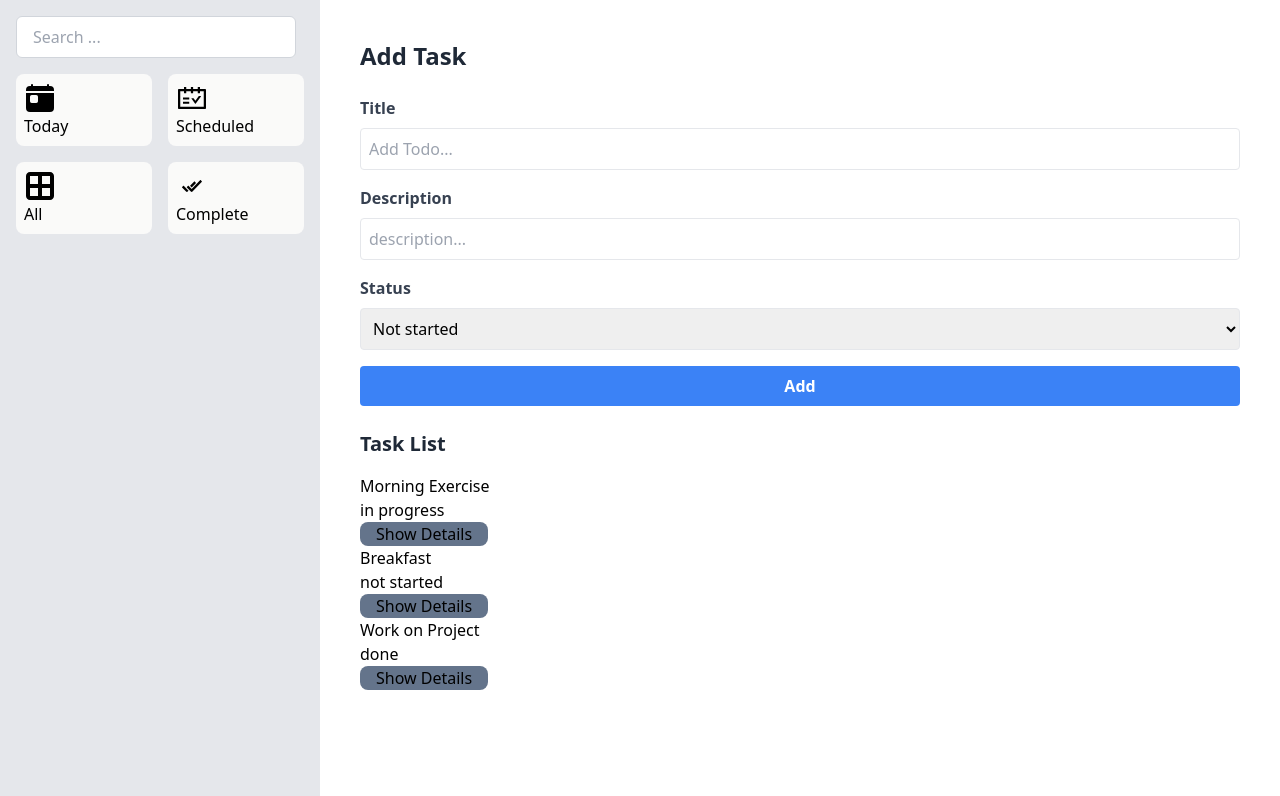
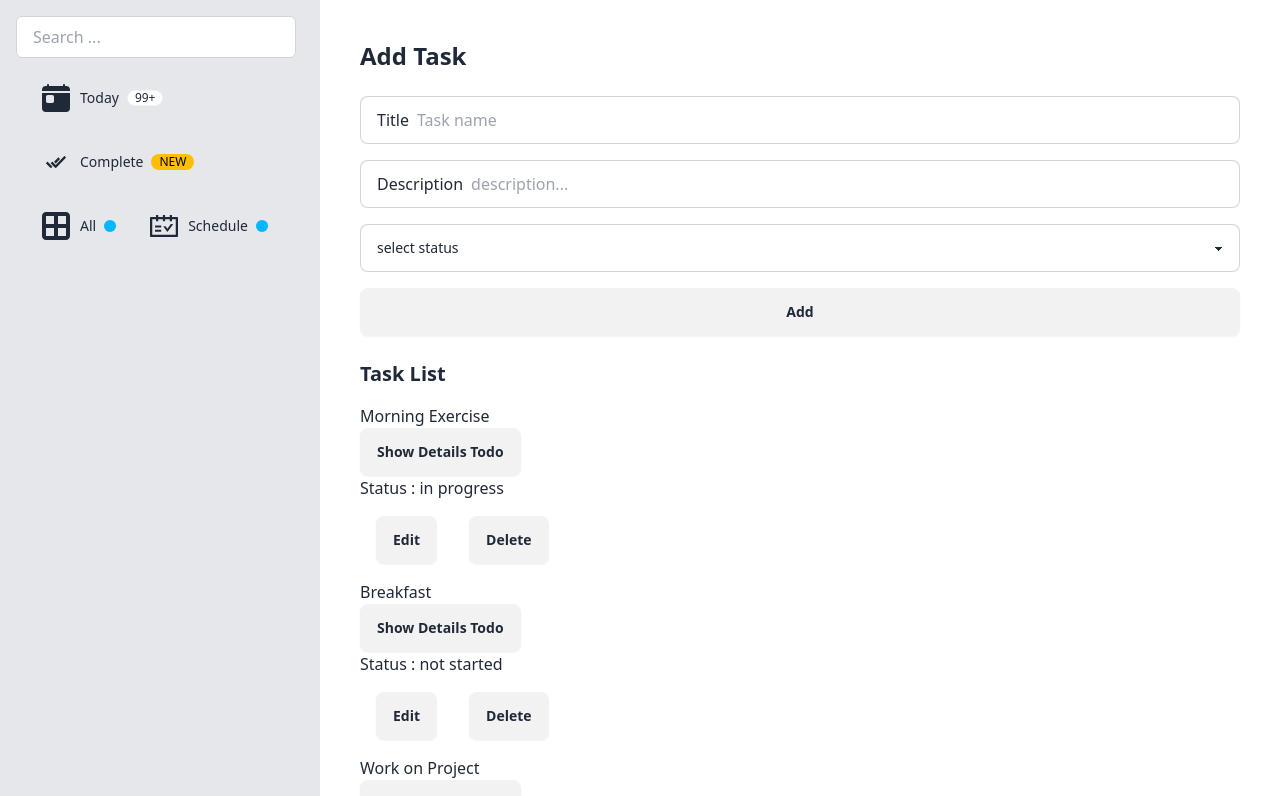
Before and after one commit to mrhasansan/managementtools, a React (Vite) app: page / in a window 1280 px wide. Shown: the top 796 px of the page. Built offline with nearby package versions, Linux system fonts and the light colour scheme.

Commit message:
feat : styling daisyui

```diff
--- a/package.json
+++ b/package.json
@@ -21,6 +21,7 @@
     "@typescript-eslint/parser": "^7.2.0",
     "@vitejs/plugin-react-swc": "^3.5.0",
     "autoprefixer": "^10.4.19",
+    "daisyui": "^4.11.1",
     "eslint": "^8.57.0",
     "eslint-plugin-react-hooks": "^4.6.0",
     "eslint-plugin-react-refresh": "^0.4.6",
--- a/src/components/Aside.tsx
+++ b/src/components/Aside.tsx
@@ -22,24 +22,37 @@ export function Aside() {
       >
         <input id="keyword" name="query" type="search" className=" w-full border border-gray-300 rounded-md py-2 px-4 mr-2 focus:outline-none focus:border-gray-500 " placeholder="Search ..." />
       </form>
-      <div className="grid grid-cols-2 gap-4 my-4">
-        <div className="bg-stone-50 rounded-lg p-2 ">
-          <IoToday size={32} />
-          <p>Today</p>
-        </div>
-        <div className="bg-stone-50 rounded-lg p-2 ">
-          <AiOutlineSchedule size={32} />
-          <p>Scheduled</p>
-        </div>
-        <div className="bg-stone-50 rounded-lg p-2 ">
-          <FaBorderAll size={32} />
-          <p>All</p>
-        </div>
-        <div className="bg-stone-50 rounded-lg p-2 ">
-          <IoIosDoneAll size={32} />
-          <p>Complete</p>
-        </div>
-      </div>
+
+      <ul className="menu  lg:menu-horizontal rounded-box ">
+        <li className="my-2">
+          <a>
+            <IoToday size={32} />
+            Today
+            <span className="badge badge-sm">99+</span>
+          </a>
+        </li>
+        <li className="my-2">
+          <a>
+            <IoIosDoneAll size={32} />
+            Complete
+            <span className="badge badge-sm badge-warning">NEW</span>
+          </a>
+        </li>
+        <li className="my-2">
+          <a>
+            <FaBorderAll size={32} />
+            All
+            <span className="badge badge-xs badge-info"></span>
+          </a>
+        </li>
+        <li className="my-2">
+          <a>
+            <AiOutlineSchedule size={32} />
+            Schedule
+            <span className="badge badge-xs badge-info"></span>
+          </a>
+        </li>
+      </ul>
     </aside>
   );
 }
--- a/src/components/Form.tsx
+++ b/src/components/Form.tsx
@@ -25,29 +25,30 @@ export default function Form() {
       <h1 className="text-2xl font-bold mb-6 text-gray-800">Add Task </h1>
       <form method="post" onSubmit={submitNewTask}>
         <div className="mb-4">
-          <label htmlFor="title" className="block text-gray-700 font-bold mb-2">
+          <label className="input input-bordered flex items-center gap-2">
             Title
+            <input type="text" id="title" name="title" placeholder="Task name" required className="grow" />
           </label>
-          <input type="text" id="title" name="title" placeholder="Add Todo..." required className="border p-2 rounded w-full focus:outline-none focus:ring-2 focus:ring-blue-500" />
+        </div>
+
+        <div className="mb-4">
+          <label htmlFor="description" className="input input-bordered flex items-center gap-2">
+            Description
+            <input type="text" id="description" name="description" placeholder="description..." required className="grow" />
+          </label>
         </div>
         <div className="mb-4">
-          <label htmlFor="description" className="block text-gray-700 font-bold mb-2">
-            Description
-          </label>
-          <input type="text" id="description" name="description" placeholder="description..." required className="border p-2 rounded w-full focus:outline-none focus:ring-2 focus:ring-blue-500" />
-        </div>
-        <div className="mb-4">
-          <label htmlFor="status" className="block text-gray-700 font-bold mb-2">
-            Status
-          </label>
-          <select id="status" name="status" required className="border p-2 rounded w-full focus:outline-none focus:ring-2 focus:ring-blue-500">
+          <select id="status" name="status" required className="select select-bordered w-full ">
+            <option disabled selected>
+              select status
+            </option>
             <option value="notstarted">Not started</option>
             <option value="inprogress">In Progress</option>
             <option value="done">Done</option>
             <option value="cancel">Cancel</option>
           </select>
         </div>
-        <button type="submit" className="w-full py-2 bg-blue-500 text-white font-bold rounded hover:bg-blue-700 transition duration-300">
+        <button type="submit" className="btn btn-block ">
           Add
         </button>
       </form>
--- a/src/components/TodoItems.tsx
+++ b/src/components/TodoItems.tsx
@@ -10,11 +10,13 @@ export function TodoItem({ todo }: { todo: Todo }) {
     <div>
       <ul>
         <li>{todo.title}</li>
-        <p>{todo.status}</p>
-        <button className=" bg-slate-500 rounded-lg w-auto px-4" onClick={handleClick}>
-          {showMore ? "Hide Details" : "Show Details"}
+        <button className=" btn rounded-lg w-auto px-4 " onClick={handleClick}>
+          {showMore ? "Hide" : "Show Details Todo"}
         </button>
         {showMore && <p>{todo.description}</p>}
+        <p>Status : {todo.status}</p>
+        <button className="btn rounded-lg  px-4 m-4 ">Edit</button>
+        <button className=" btn rounded-lg px-4 m-4">Delete</button>
       </ul>
     </div>
   );
--- a/tailwind.config.js
+++ b/tailwind.config.js
@@ -4,5 +4,5 @@ export default {
   theme: {
     extend: {},
   },
-  plugins: [],
+  plugins: [require("daisyui")],
 };
```
Also changed, not shown: 1 other file (tests, documents, lock files or other folders).
